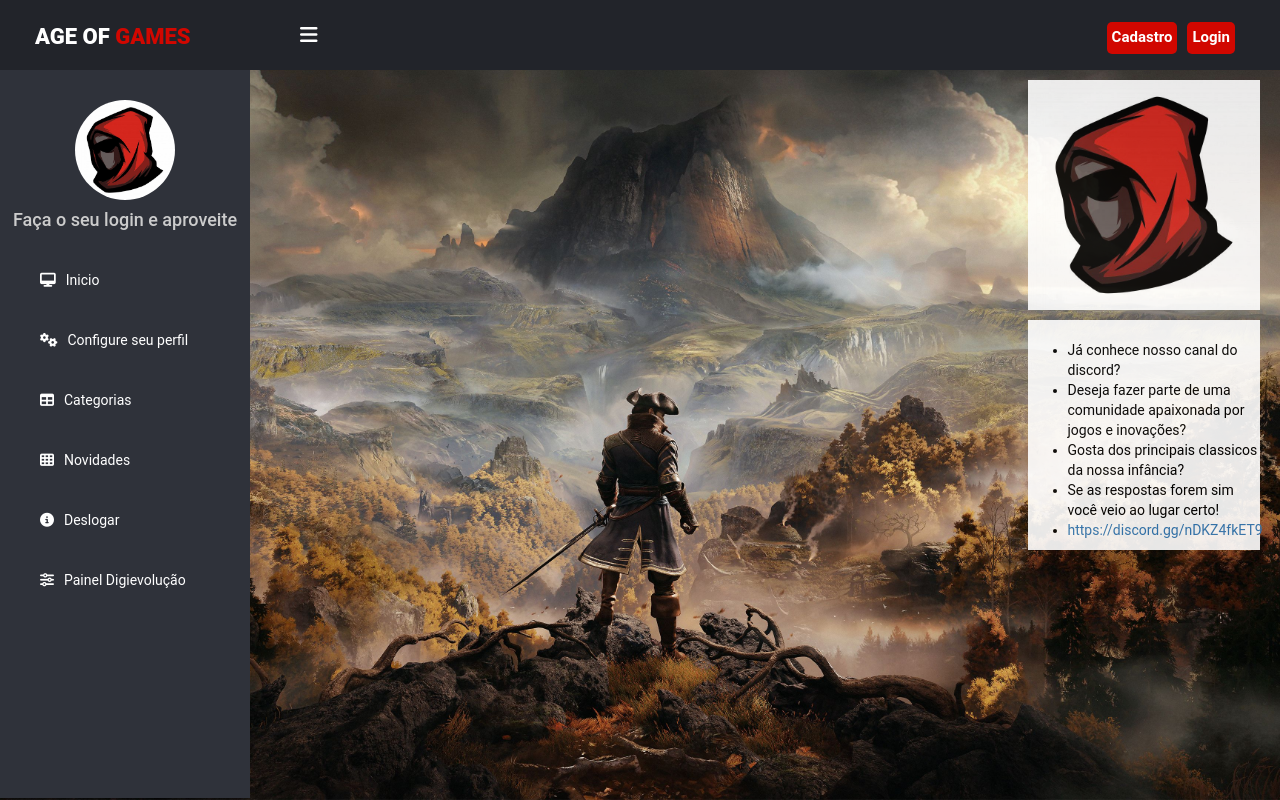
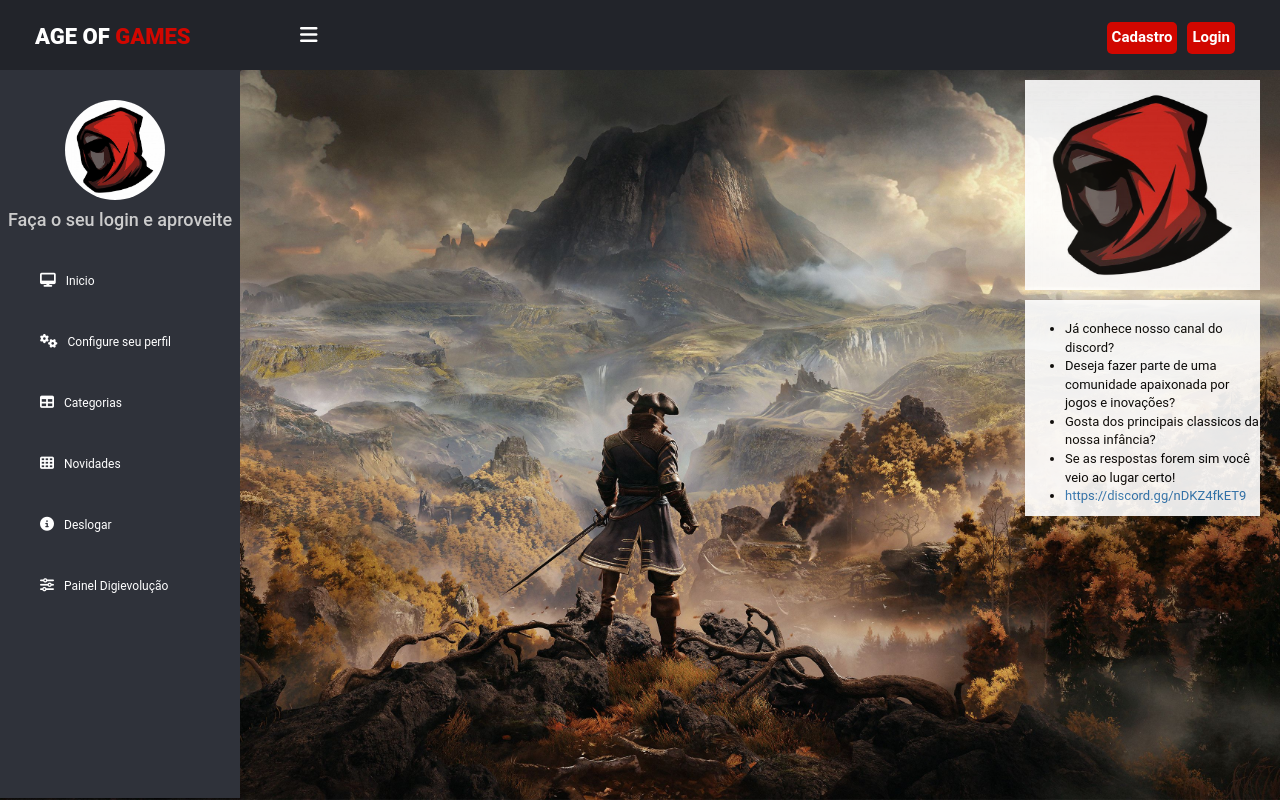
Before and after one commit to Herbert174/PortalMVC, a PHP site: page /index in a window 1280 px wide. Run offline with PHP 8.4, Linux system fonts and the light colour scheme; data that the repository does not hold is empty; some libraries are stand-ins or nearby versions.

Commit message:
Ajustes responsividade 1.3.1

```diff
--- a/estilo.css
+++ b/estilo.css
@@ -346,31 +346,188 @@ label #sidebar_btn:hover{
 	.btn_arquivar{margin-bottom: 5px;}
 	}
 
-@media screen and (min-width: 992px)
+	/* 170% Tela 1366 x 768 */
+@media screen and (min-width: 796px)
+	{
+	.img_postagem{height: 60px;}
+	.img_noticia{height: 110px;}
+	.areaDivulgacao{padding-left: 30px;}
+	.btn_arquivar{margin-bottom: 5px;}
+	.custom span{font-size: 8px;}
+	.custom p{font-size: 8px;}
+	.custom li{font-size: 8px;}
+	.sidebar{width: 160px;}
+	.content{margin-left: 160px;}
+	.sidebar span{font-size: 9px;}
+	#check:checked ~ .content{margin-left: 40px;}
+	.link_foto{margin-left: -30px;}
+	.sidebar h4{font-size: 11px;}
+	#check:checked ~ .sidebar{left: -115px;}
+	#check:checked ~ .sidebar a{margin-left: 80px;}
+	}
+
+/* 160% Tela 1366 x 768 */
+@media screen and (min-width: 865px)
+	{
+	.img_postagem{height: 70px;}
+	.img_noticia{height: 130px;}
+	.btn_arquivar{margin-bottom: 5px;}
+	.custom span{font-size: 9px;}
+	.custom p{font-size: 9px;}
+	.custom li{font-size: 9px;}
+	.sidebar{width: 170px;}
+	.content{margin-left: 170px;}
+	.sidebar span{font-size: 9px;}
+	#check:checked ~ .content{margin-left: 40px;}
+	.link_foto{margin-left: -20px;}
+	.sidebar h4{font-size: 12px;}
+	#check:checked ~ .sidebar{left: -125px;}
+	#check:checked ~ .sidebar a{margin-left: 90px;}
+	}
+
+/* 150% Tela 1366 x 768 */
+@media screen and (min-width: 910px)
+	{
+	.img_postagem{height: 75px;}
+	.img_noticia{height: 140px;}
+	.btn_arquivar{margin-bottom: 5px;}
+	.custom span{font-size: 9px;}
+	.custom p{font-size: 9px;}
+	.custom li{font-size: 9px;}
+	.sidebar{width: 180px;}
+	.content{margin-left: 180px;}
+	.sidebar span{font-size: 9px;}
+	#check:checked ~ .content{margin-left: 40px;}
+	.link_foto{margin-left: -10px;}
+	.sidebar h4{font-size: 12px;}
+	#check:checked ~ .sidebar{left: -135px;}
+	#check:checked ~ .sidebar a{margin-left: 100px;}
+	}
+
+/* 140% Tela 1366 x 768 */
+@media screen and (min-width: 978px)
 	{
 	.img_postagem{height: 80px;}
-	.img_noticia{height: 180px;}
+	.img_noticia{height: 150px;}
 	.btn_arquivar{margin-bottom: 5px;}
+	.custom span{font-size: 10px;}
+	.custom p{font-size: 10px;}
+	.custom li{font-size: 10px;}
+	.sidebar{width: 190px;}
+	.content{margin-left: 190px;}
+	.sidebar span{font-size: 9px;}
+	#check:checked ~ .content{margin-left: 40px;}
+	.link_foto{margin-left: 0px;}
+	.sidebar h4{font-size: 13px;}
+	#check:checked ~ .sidebar{left: -145px;}
+	#check:checked ~ .sidebar a{margin-left: 110px;}
 	}
 
-@media screen and (min-width: 1200px)
+/* 130% Tela 1366 x 768 */
+@media screen and (min-width: 1047px)
+	{
+	.img_postagem{height: 90px;}
+	.img_noticia{height: 180px;}
+	.btn_arquivar{margin-bottom: 0px;}
+	.custom span{font-size: 11px;}
+	.custom p{font-size: 11px;}
+	.custom li{font-size: 11px;}
+	.sidebar{width: 200px;}
+	.content{margin-left: 200px;}
+	.sidebar span{font-size: 9px;}
+	#check:checked ~ .content{margin-left: 40px;}
+	.link_foto{margin-left: 10px;}
+	.sidebar h4{font-size: 14px;}
+	#check:checked ~ .sidebar{left: -155px;}
+	#check:checked ~ .sidebar a{margin-left: 125px;}
+	}
+
+/* 120% Tela 1366 x 768 */
+@media screen and (min-width: 1138px)
+	{
+	.img_postagem{height: 90px;}
+	.img_noticia{height: 190px;}
+	.btn_arquivar{margin-bottom: 0px;}
+	.custom span{font-size: 12px;}
+	.custom p{font-size: 12px;}
+	.custom li{font-size: 12px;}
+	.sidebar{width: 220px;}
+	.content{margin-left: 220px;}
+	.sidebar span{font-size: 10px;}
+	#check:checked ~ .content{margin-left: 50px;}
+	.link_foto{margin-left: 30px;}
+	.sidebar h4{font-size: 16px;}
+	#check:checked ~ .sidebar{left: -165px;}
+	#check:checked ~ .sidebar a{margin-left: 140px;}
+	}
+
+/* 110% Tela 1366 x 768 */
+@media screen and (min-width: 1252px)
+	{
+	.img_postagem{height: 100px;}
+	.img_noticia{height: 210px;}
+	.btn_arquivar{margin-bottom: 0px;}
+	.custom span{font-size: 13px;}
+	.custom p{font-size: 13px;}
+	.custom li{font-size: 13px;}
+	.sidebar{width: 240px;}
+	.content{margin-left: 240px;}
+	.sidebar span{font-size: 12px;}
+	#check:checked ~ .content{margin-left: 60px;}
+	.link_foto{margin-left: 50px;}
+	.sidebar h4{font-size: 18px;}
+	#check:checked ~ .sidebar{left: -175px;}
+	#check:checked ~ .sidebar a{margin-left: 155px;}
+	}
+
+/* 100% Tela 1366 x 768 */
+@media screen and (min-width: 1366px)
 	{
 	.img_postagem{height: 110px;}
 	.img_noticia{height: 230px;}
 	.btn_arquivar{margin-bottom: 0px;}
+	.custom span{font-size: 14px;}
+	.custom p{font-size: 14px;}
+	.custom li{font-size: 14px;}
+	.sidebar{width: 250px;}
+	.content{margin-left: 250px;}
+	.sidebar span{font-size: 14px;}
+	#check:checked ~ .content{margin-left: 60px;}
+	.link_foto{margin-left: 70px;}
+	#check:checked ~ .sidebar{left: -185px;}
+	#check:checked ~ .sidebar a{margin-left: 165px;}
 	}
 
-@media screen and (min-width: 1500px)
+/* 90% Tela 1366 x 768 */
+@media screen and (min-width: 1525px)
 	{
-	.img_postagem{height: 140px;}
-	.img_noticia{height: 290px;}
+	.img_postagem{height: 130px;}
+	.img_noticia{height: 270px;}
 	.btn_arquivar{margin-bottom: 0px;}
+	.custom span{font-size: 16px;}
+	.custom p{font-size: 16px;}
+	.custom li{font-size: 16px;}
+	.sidebar{width: 260px;}
+	.content{margin-left: 260px;}
+	.sidebar span{font-size: 16px;}
+	#check:checked ~ .content{margin-left: 80px;}
+	.link_foto{margin-left: 80px;}
 	}
 
-@media screen and (min-width: 1800px)
+/* 80% Tela 1366 x 768 */
+@media screen and (min-width: 1707px)
 	{
-	.img_postagem{height: 170px;}
-	.img_noticia{height: 350px;}
+	.img_postagem{height: 150px;}
+	.img_noticia{height: 310px;}
 	.btn_arquivar{margin-bottom: 0px;}
+	.custom span{font-size: 18px;}
+	.custom p{font-size: 18px;}
+	.custom li{font-size: 18px;}
+	.sidebar{width: 280px;}
+	.content{margin-left: 280px;}
+	.sidebar span{font-size: 20px;}
+	#check:checked ~ .content{margin-left: 100px;}
+	#check:checked ~ .sidebar{width: 200px;}
+	.link_foto{margin-left: 100px;}
 	}
 /* Fim Media queries */
```
